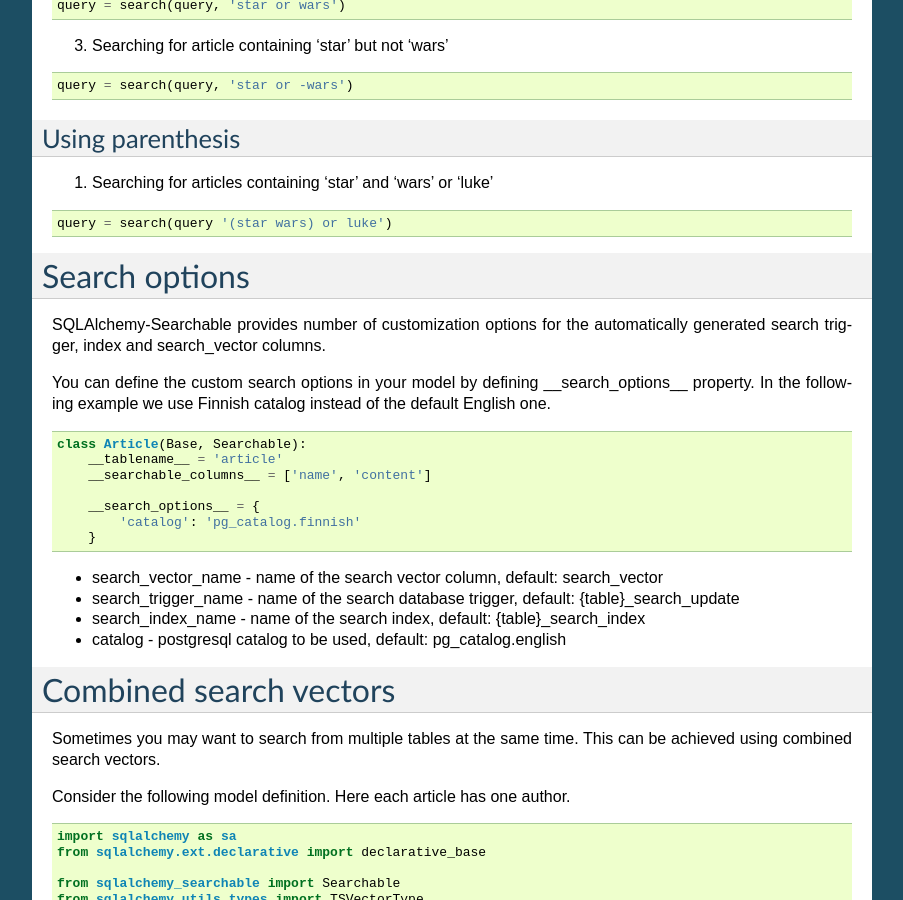
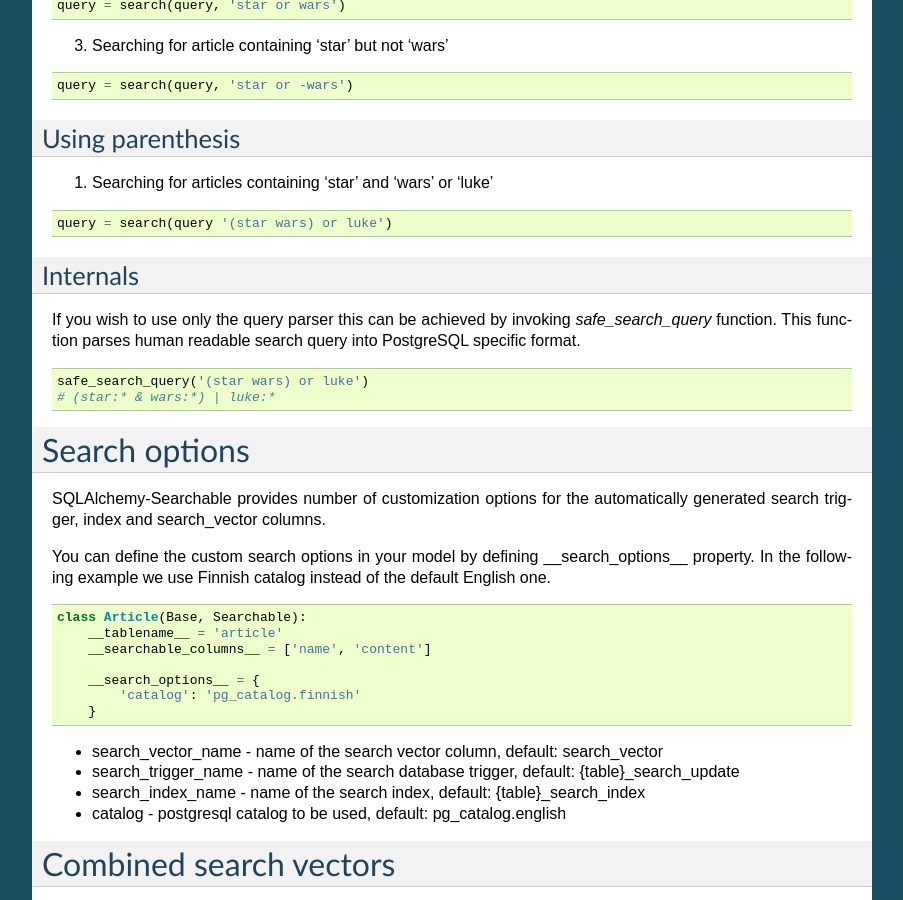
Before and after one commit to falcony-io/sqlalchemy-searchable, a Sphinx documentation site: the page built from docs/index.rst, in a window 1280 px wide and 900 px high, scrolled down 1478 px. Shown: the whole window, without its empty margins (198-1101 px from the left). Built offline with Sphinx 7.4.7, drawn with Linux system fonts in a browser that asks for light colours.

Commit message:
Added more docs for query parsing

```diff
--- a/docs/index.rst
+++ b/docs/index.rst
@@ -117,6 +117,18 @@
 
     query = search(query '(star wars) or luke')
 
+
+
+Internals
+---------
+
+If you wish to use only the query parser this can be achieved by invoking `safe_search_query` function. This function parses human readable search query into PostgreSQL specific format.
+
+::
+
+
+    safe_search_query('(star wars) or luke')
+    # (star:* & wars:*) | luke:*
 
 
 Search options
```
